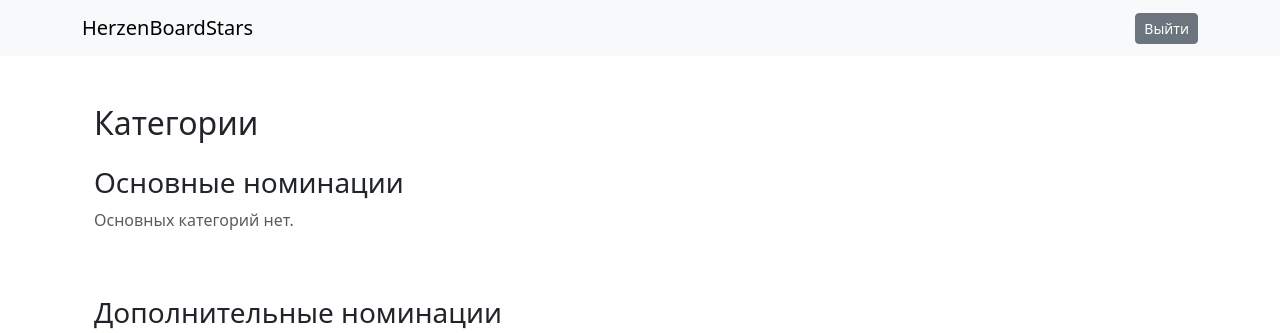
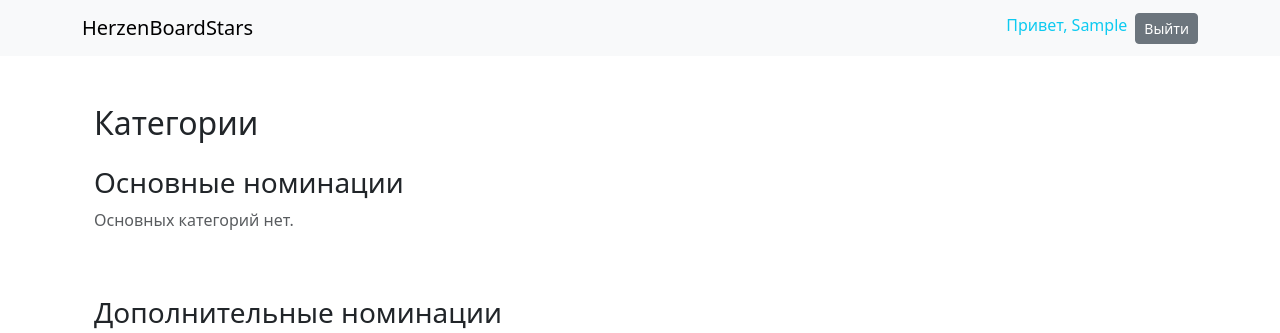
Before and after one commit to superznake/herzenboardstars, a Django app: page /categories/ in a window 1280 px wide. Shown: the top 333 px of the page. Run offline with Django 4.2, Linux system fonts and the light colour scheme; the visitor is signed in with stand-in values (Sample User, id 1); data that the repository does not hold is empty; some libraries are stand-ins or nearby versions.

Commit message:
Update base.html

```diff
--- a/templates/base.html
+++ b/templates/base.html
@@ -4,7 +4,7 @@
 <head>
     <meta charset="UTF-8">
     <title>HerzenBoardStars</title>
-    <link href="https://cdn.jsdelivr.net/gh/superznake/gik-bootstrap@5d3eaae/bootstrap.min.css" rel="stylesheet">
+    <link href="https://cdn.jsdelivr.net/gh/superznake/gik-bootstrap@4984911/bootstrap.min.css" rel="stylesheet">
 </head>
 <body>
 <nav class="navbar navbar-expand-lg navbar-light bg-light">
@@ -12,7 +12,7 @@
         <a class="navbar-brand" href="{% url 'index' %}">HerzenBoardStars</a>
         <div class="d-flex">
             {% if request.user.is_authenticated %}
-                <span class="me-2 text-light">Привет, {{ request.user.first_name }}</span>
+                <span class="me-2 text-info">Привет, {{ request.user.first_name }}</span>
                 <form action="{% url 'logout' %}" method="post" class="d-inline">
                     {% csrf_token %}
                     <button type="submit" class="btn btn-sm btn-secondary">Выйти</button>
```
